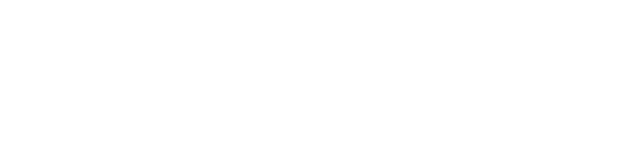
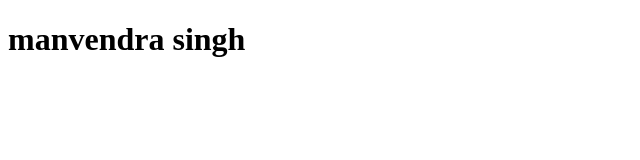
Before and after one commit to Manvendra508/gitlearn, a plain HTML site: page index.html in a window 1280 px wide. Shown: the whole page, without its empty margins (0-640 px from the left). Drawn offline with Linux system fonts and the light colour scheme.

Commit message:
h1 added

```diff
--- a/index.html
+++ b/index.html
@@ -6,6 +6,6 @@
     <title>learning git(initial status)</title>
 </head>
 <body>
-
+    <h1>manvendra singh</h1>
 </body>
 </html>
```
